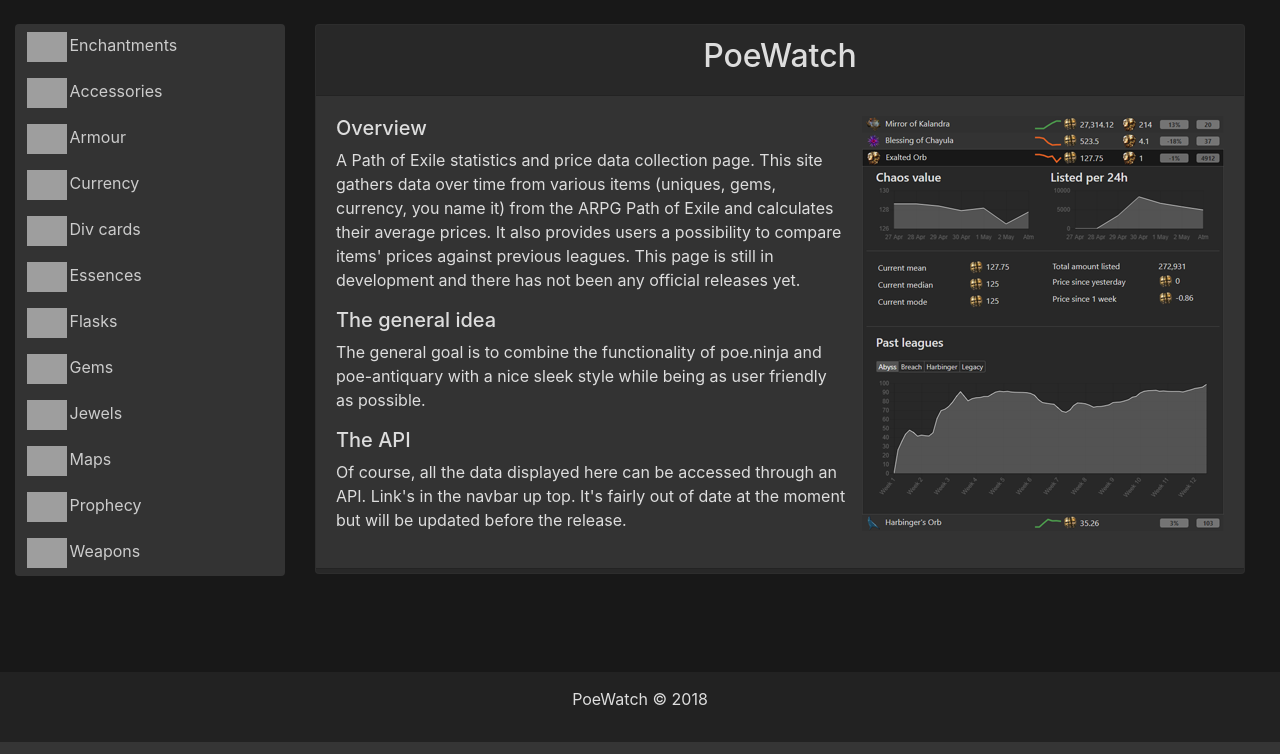
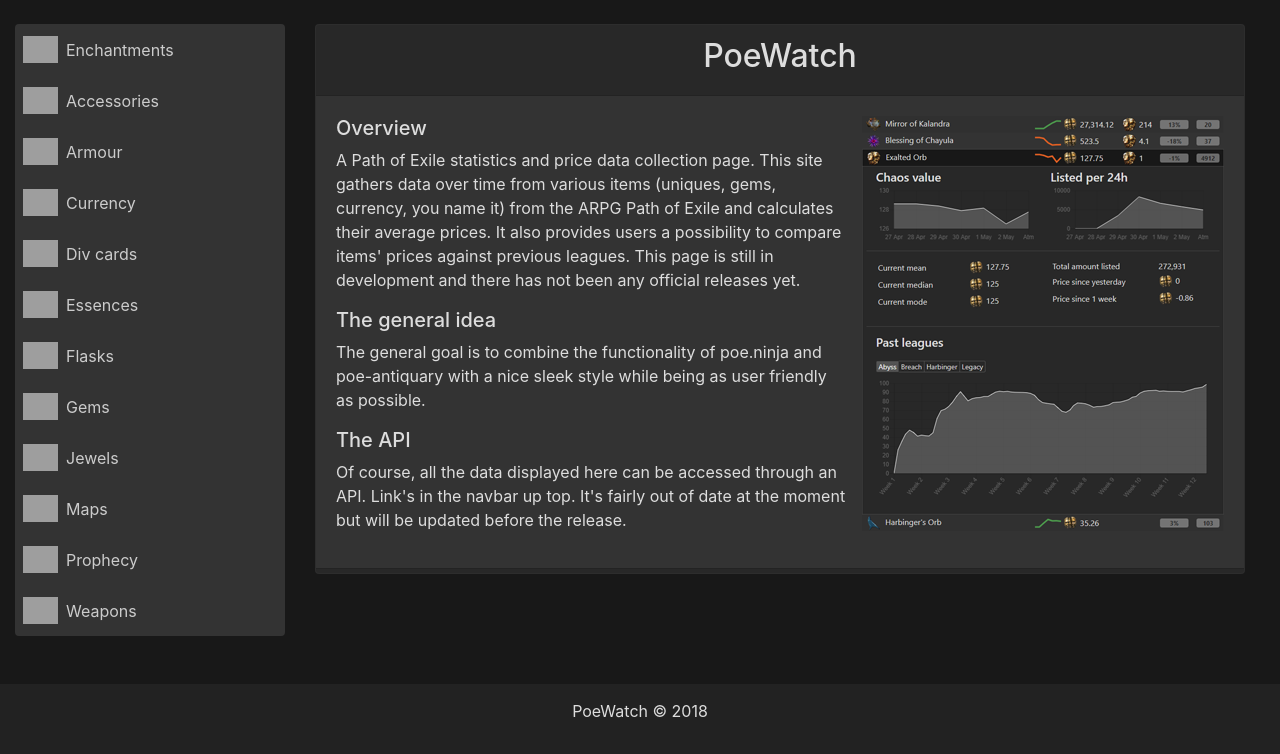
Before and after one commit to nibbydev/poewatch, a PHP site: page / in a window 1280 px wide. Shown: the part 58-812 px from the top of the page. Run offline with PHP 8.4, Linux system fonts and the light colour scheme; grey boxes are pictures that could not be loaded.

Commit message:
Remove unused css

```diff
--- a/html/assets/css/main.css
+++ b/html/assets/css/main.css
@@ -1,5 +1,5 @@
 /*------------------------------------------------------------------------------------------------------------
-// Main block formatting
+// Base HMTL style override
 //----------------------------------------------------------------------------------------------------------*/
 
 html {
@@ -13,37 +13,119 @@
   margin-bottom: 70px;
 }
 
-.custom-card {
-  background-color: #333;
-}
-
-hr {
-  border-color: #282828;
-}
-
-.card-header, .card-footer {
-  background-color: rgba(0,0,0,.2);
-}
-
-.slim-card-edge {
-  padding: .1rem .75rem;
-}
+hr {border-color: #282828}
 
 a {color: #ddd}
 a:hover {color: #bbb}
 
 /*------------------------------------------------------------------------------------------------------------
-// Form elements
+// Img containers
+//----------------------------------------------------------------------------------------------------------*/
+
+/* Base style for containers */
+
+.img-container {
+  display: flex;
+  align-items: center;
+  white-space: nowrap;
+  justify-content: center;
+  text-align: center !important;
+  min-width: 35px;
+  max-width: 35px;
+  min-height: 35px;
+  max-height: 35px;
+}
+.img-container img {
+  max-height: 35px;
+  max-width: 35px;
+  vertical-align: middle;
+}
+
+/* XL image containers */
+
+.img-container-xl {
+  min-width: 100px;
+  max-width: 100px;
+  min-height: 120px;
+  max-height: 120px;
+  background-color: rgba(0,0,0,.15);
+  border-radius: .25rem !important;
+}
+.img-container-xl img {
+  max-height: 120px;
+  max-width: 100px;
+}
+
+/* LG image containers */
+
+.img-container-lg {
+  min-width: 60px;
+  max-width: 60px;
+  min-height: 60px;
+  max-height: 60px;
+}
+.img-container-lg img {
+  max-height: 60px;
+  max-width: 60px;
+}
+
+/* MD image containers */
+
+.img-container-md {
+  min-width: 47px;
+  max-width: 47px;
+  min-height: 47px;
+  max-height: 47px;
+}
+.img-container-md img {
+  max-height: 47px;
+  max-width: 47px;
+}
+
+/* SM image containers */
+
+.img-container-sm {
+  min-width: 35px;
+  max-width: 35px;
+  min-height: 35px;
+  max-height: 35px;
+}
+.img-container-sm img {
+  max-height: 35px;
+  max-width: 35px;
+}
+
+/* XS image containers */
+
+.img-container-xs {
+  min-width: 26px;
+  max-width: 26px;
+  min-height: 26px;
+  max-height: 26px;
+  display: inline-block;
+}
+.img-container-xs img {
+  max-height: 26px;
+  max-width: 26px;
+}
+
+/*------------------------------------------------------------------------------------------------------------
+// Card styling
+//----------------------------------------------------------------------------------------------------------*/
+
+.card-header,
+.card-footer {background-color: rgba(0,0,0,.2)}
+.custom-card {background-color: #333}
+.slim-card-edge {padding: .1rem .75rem}
+
+/*------------------------------------------------------------------------------------------------------------
+// Form element styling
 //----------------------------------------------------------------------------------------------------------*/
 
 input.form-control,select.form-control {
   background-color: rgba(0,0,0,.1) !important;
   border: 1px solid rgba(255,255,255,.15) !important;
   color: #ddd !important;
-}
-
-option {
-  background-color: #333;
 }
 
 .btn-outline-dark {
@@ -68,22 +150,15 @@
   border-color: #333;
 }
 
-.form-group input {
-  background-color: #222 !important;
-}
+.form-group input {background-color: #222 !important}
+option {background-color: #333}
 
 /*------------------------------------------------------------------------------------------------------------
-// Navbars
+// Navs
 //----------------------------------------------------------------------------------------------------------*/
 
-/* Remove the navbar's default margin-bottom and rounded borders */
-.navbar {
-  margin-bottom: 0;
-  border-radius: 0;
-  background-color: #222;
-}
+.navbar {background-color: #222}
 
-/* Set white text and some padding */
 footer {
   padding: 15px;
   background-color: #222;
@@ -104,21 +179,10 @@
   white-space: nowrap;
   overflow-x: hidden;
 }
-.custom-menu-item.active,
-.custom-menu-item:hover {
-  background-color: #444;
-}
 
-.custom-menu-img-container {
-  display: inline-block;
-  width: 30px;
-  height: 30px;
-}
-.custom-menu-img-container img {
-  max-height: 30px;
-}
-
-a:hover {text-decoration: none !important}
+.custom-menu-item.active {background-color: #3f3f3f}
+.custom-menu-item:hover {background-color: #444}
+.custom-sidebar-column a:hover {text-decoration: none !important}
 
 @media (min-width: 1200px) {
   .custom-sidebar-column {
@@ -165,17 +229,9 @@
 // Progress bars
 //----------------------------------------------------------------------------------------------------------*/
 
-#leagueProgressBar {
-  width: 0%;
-}
-
-.progress {
-  background-color: #444;
-}
-
-.progress-bar {
-  background-color: #888;
-}
+#leagueProgressBar {width: 0%}
+.progress {background-color: #444}
+.progress-bar {background-color: #888}
 
 /*------------------------------------------------------------------------------------------------------------
 // Misc
@@ -221,29 +277,14 @@
 // Text
 */
 
-.custom-text-red {
-  color: rgb(202, 90, 90);
-}
-.custom-text-orange {
-  color:rgb(202, 163, 90);
-}
-.custom-text-orange-lo {
-  color:rgb(192, 185, 146);
-}
-.custom-text-green {
-  color: rgb(112, 202, 90);
-}
-.custom-text-green-lo {
-  color: rgb(155, 192, 146);
-}
-.custom-text-gray {
-  color: rgb(161, 161, 161);
-}
-.custom-text-dark {
-  color: rgb(88, 88, 88);
-}
-
-.paragraph-text {color: #bbb}
+.custom-text-red        {color: rgb(202, 90, 90)}
+.custom-text-orange     {color: rgb(202, 163, 90)}
+.custom-text-orange-lo  {color: rgb(192, 185, 146)}
+.custom-text-green      {color: rgb(112, 202, 90)}
+.custom-text-green-lo   {color: rgb(155, 192, 146)}
+.custom-text-gray       {color: rgb(161, 161, 161)}
+.custom-text-dark       {color: rgb(88, 88, 88)}
+.paragraph-text         {color: #bbb}
 
 /*------------------------------------------------------------------------------------------------------------
 // Other
@@ -267,6 +308,8 @@
 .mv-lg {max-width: 992px}
 .mv-md {max-width: 768px}
 .mv-sm {max-width: 576px}
+
+.w-auto {width: auto}
 
 /*------------------------------------------------------------------------------------------------------------
 // Responsive rounded edges
--- a/html/assets/php/menu.php
+++ b/html/assets/php/menu.php
@@ -100,11 +100,13 @@
 
     echo "<div class='col-xl-12 col-lg-3 col-md-4 col-6 {$data[$i]['order']}'>
       <a href='{$data[$i]['href']}'>
-        <div class='custom-menu-item p-2 {$data[$i]['round']} $active'>
-          <div class='custom-menu-img-container text-center ml-1 mr-2'>
+        <div class='custom-menu-item d-flex p-2 {$data[$i]['round']} $active'>
+          <div class='img-container img-container-sm mr-2'>
             <img src='{$data[$i]['icon']}'>
           </div>
-          {$data[$i]['name']}
+          <div class='align-self-center'>
+            <span>{$data[$i]['name']}</span>
+          </div>
         </div>
       </a>
     </div>";
```
Also changed, not shown: html/assets/css/prices.css (+0 -93 lines).
